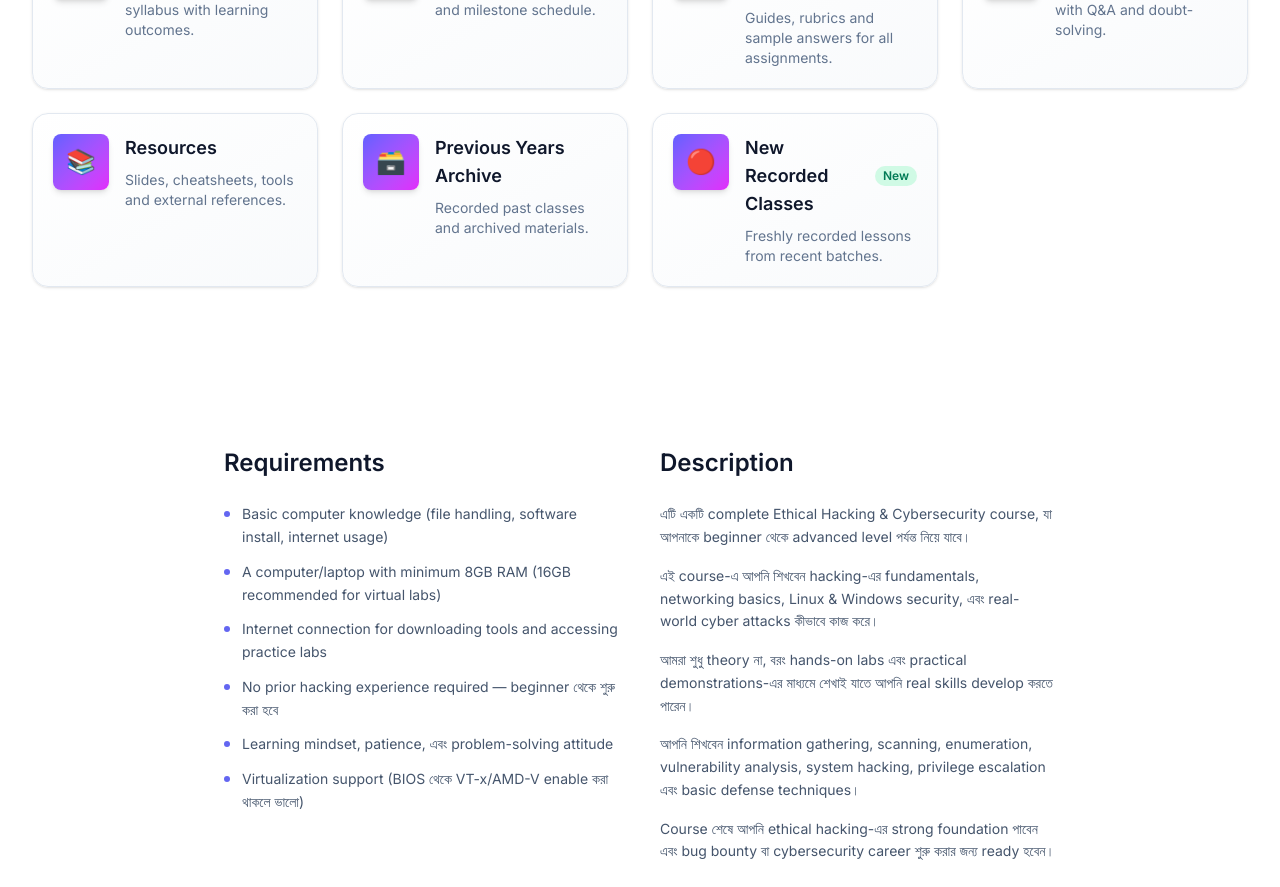
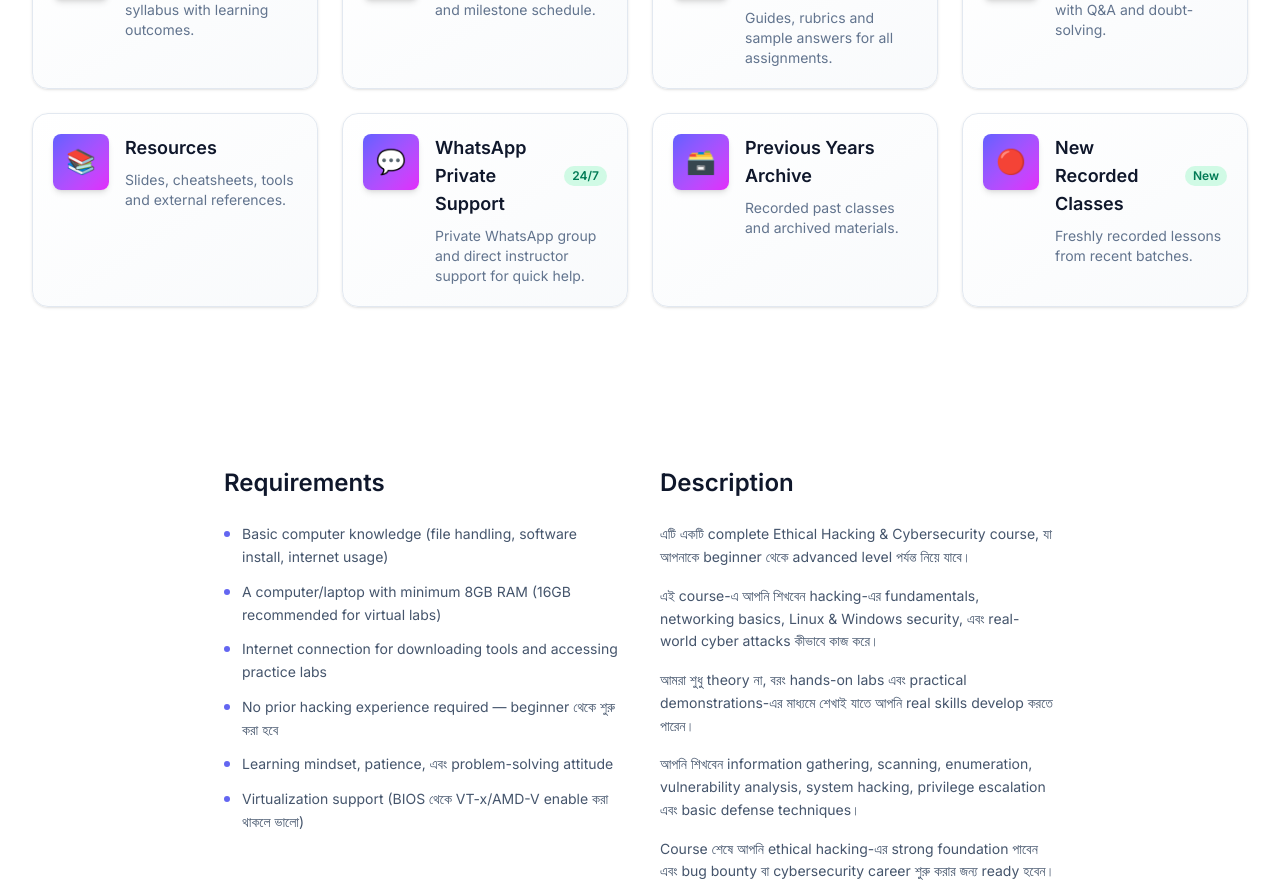
Before and after one commit to RubaeatFarhan/my-react-site, a React (Vite) app: page /professional-course in a window 1280 px wide. Shown: the part 5980-6867 px from the top of the page. Built offline with nearby package versions, Linux system fonts and the light colour scheme; no server answers.

Commit message:
finally done

```diff
--- a/src/pages/ProfessionalCourseDetails/components/FeaturesSection.tsx
+++ b/src/pages/ProfessionalCourseDetails/components/FeaturesSection.tsx
@@ -6,6 +6,7 @@ const features = [
   { key: 'assignments', title: 'Assignment Handbook', emoji: '📝', desc: 'Guides, rubrics and sample answers for all assignments.' },
   { key: 'live', title: 'Live Classes', emoji: '🎥', desc: 'Interactive live sessions with Q&A and doubt-solving.' , badge: 'Live'},
   { key: 'resources', title: 'Resources', emoji: '📚', desc: 'Slides, cheatsheets, tools and external references.' },
+  { key: 'whatsapp', title: 'WhatsApp Private Support', emoji: '💬', desc: 'Private WhatsApp group and direct instructor support for quick help.', badge: '24/7' },
   { key: 'archive', title: 'Previous Years Archive', emoji: '🗃️', desc: 'Recorded past classes and archived materials.' },
   { key: 'recorded', title: 'New Recorded Classes', emoji: '🔴', desc: 'Freshly recorded lessons from recent batches.' , badge: 'New'},
 ];
```
